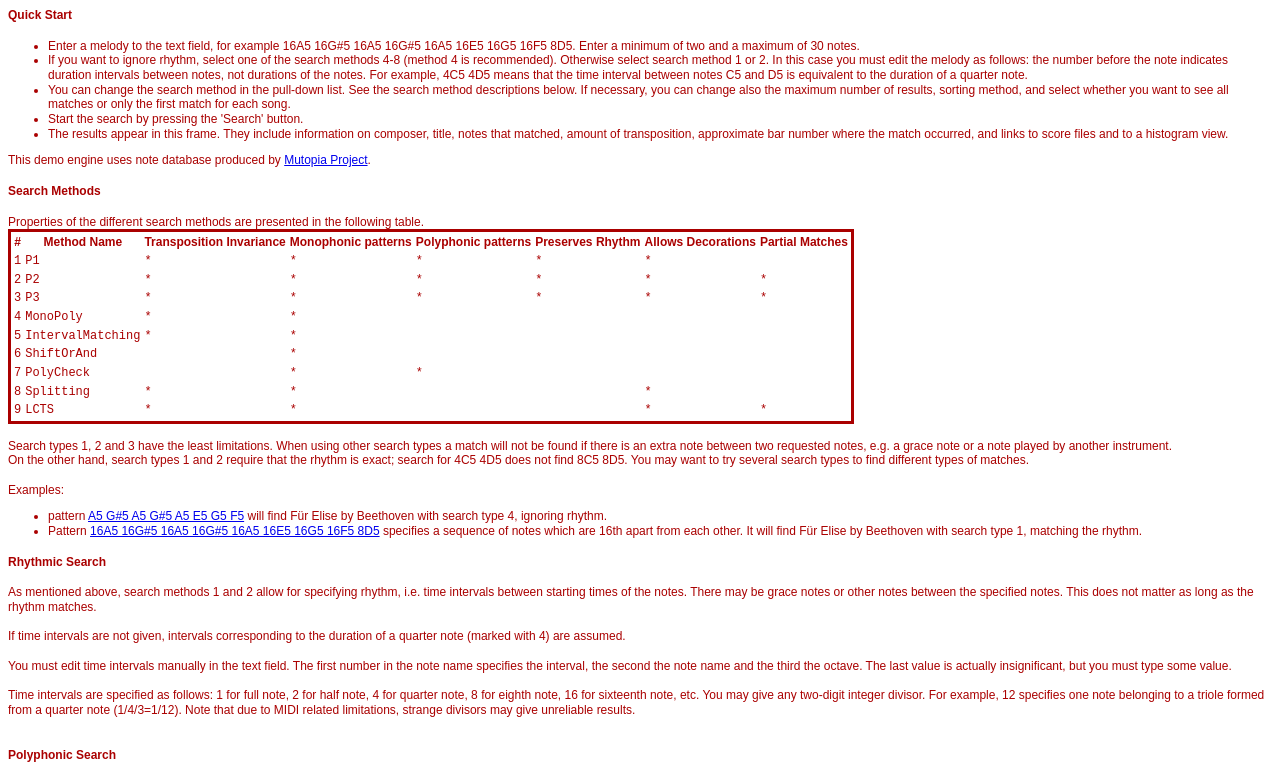
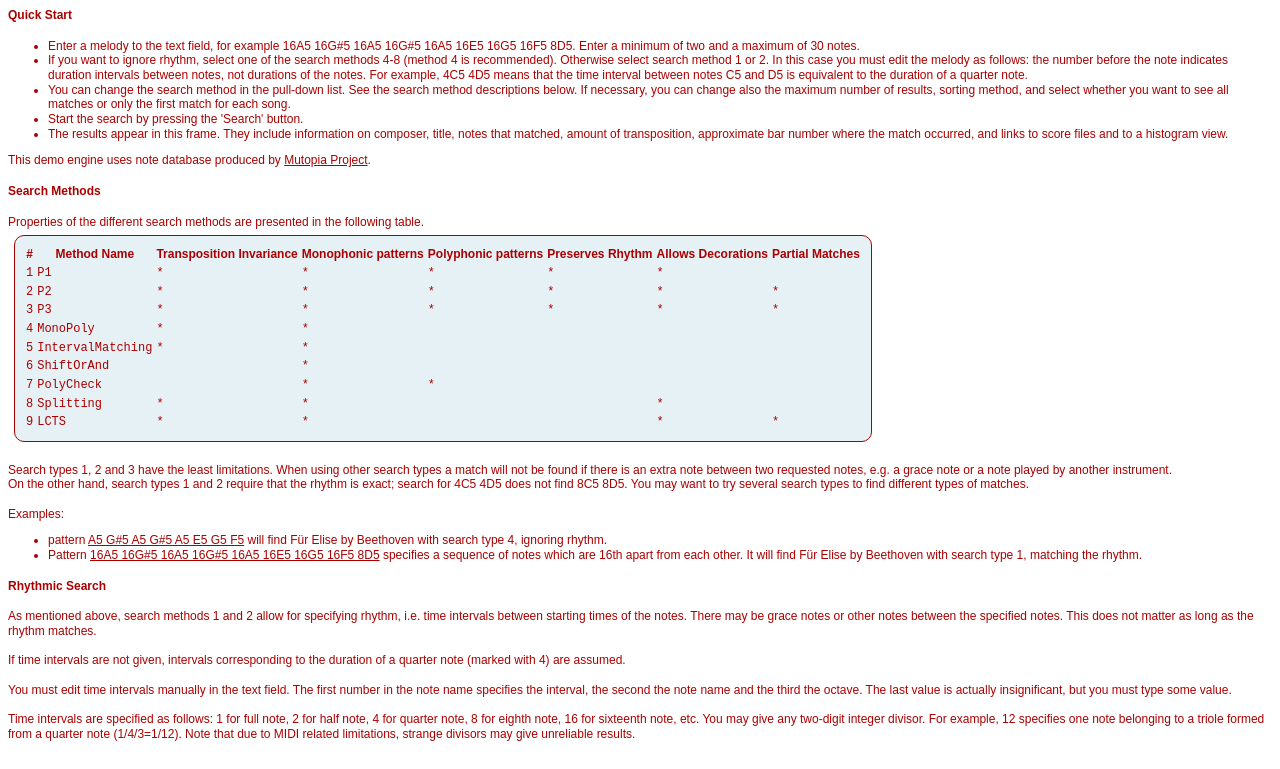
Before and after one commit to turkia/melodysearch, a plain HTML site: page public/textinfo.html in a window 1280 px wide. Shown: the top 769 px of the page. Drawn offline with Linux system fonts and the light colour scheme.

Commit message:
ui colors changed

```diff
--- a/public/styles_xml.css
+++ b/public/styles_xml.css
@@ -1,48 +1,35 @@
-body,th {
+body {
   color: #aa0000;
-  background-color: #ffffff;
   font-size: 9pt;
   line-height: 11pt;
   font-family: sans-serif;
-  font-variant: normal;
-  font-style: normal;
-}
-
-td {
-  color: #aa0000;
-  background-color: #ffffff;
-  font-size: 9pt;
-  line-height: 11pt;
-  font-family: monospace;
-  font-variant: normal;
-  font-style: normal;
 }
 
 a {
+  color: #aa0000;
   font-size: 9pt;
   line-height: 11pt;
   font-family: sans-serif;
-  font-variant: normal;
-  font-style: normal;
-}
-
-h1 {
-  color: #000000;
-  background-color: white;
-  font-weight: bold;
-  font-size: 10pt;
-  line-height: 11pt;
-  font-family: sans-serif;
-  font-variant: normal;
-  font-style: normal;
 }
 
 table {
+  border:1px solid;
+  border-radius:10px;
   font-weight: normal;
   font-size: 10pt;
   line-height: 10pt;
   font-family: sans-serif;
-  font-variant: normal;
-  font-style: normal;
-  border: solid;
+  padding: 8px;
+  margin: 6px;
+  background-color: #e6f1f6;
 }
+
+th,td {
+  color: #aa0000;
+  font-size: 9pt;
+  line-height: 11pt;
+}
+
+td {
+  font-family: monospace;
+}
--- a/public/textinfo.html
+++ b/public/textinfo.html
@@ -1,5 +1,4 @@
 <html>
-
 <head>
 <title>C-Brahms Retrieval Engine for Melody Searching</title>
 <link REL="stylesheet" HREF="styles_xml.css" TITLE="tktl">
@@ -10,35 +9,14 @@
 <h4>Quick Start</h4>
 
 <ul>
-<li>
-Enter a melody to the text field, for example 16A5 16G#5 16A5 16G#5 16A5 16E5 16G5 16F5 8D5.
-Enter a minimum of two and a maximum of 30 notes.
-</li>
-
-<li>
-If you want to ignore rhythm, select one of the search methods 4-8 (method 4 is recommended). Otherwise select search method 1 or 2.
-In this case you must edit the melody as follows: the number before the note indicates duration intervals between notes,
-not durations of the notes.
-For example, 4C5 4D5 means that the time interval between notes C5 and D5 is equivalent to the duration of a quarter note.
-</li>
-
-<li>
-You can change the search method in the pull-down list. See the search method descriptions below.
-If necessary, you can change also the maximum number of results, sorting method, and select whether
-you want to see all matches or only the first match for each song.
-</li>
-
-<li>
-Start the search by pressing the 'Search' button.
-</li>
-
-<li>
-The results appear in this frame. They include information on composer, title, notes that matched, amount of transposition, approximate bar number where the match occurred, and links to score files and to a histogram view.
-</li>
+<li>Enter a melody to the text field, for example 16A5 16G#5 16A5 16G#5 16A5 16E5 16G5 16F5 8D5. Enter a minimum of two and a maximum of 30 notes.</li>
+<li>If you want to ignore rhythm, select one of the search methods 4-8 (method 4 is recommended). Otherwise select search method 1 or 2. In this case you must edit the melody as follows: the number before the note indicates duration intervals between notes, not durations of the notes. For example, 4C5 4D5 means that the time interval between notes C5 and D5 is equivalent to the duration of a quarter note.</li>
+<li>You can change the search method in the pull-down list. See the search method descriptions below. If necessary, you can change also the maximum number of results, sorting method, and select whether you want to see all matches or only the first match for each song.</li>
+<li>Start the search by pressing the 'Search' button.</li>
+<li>The results appear in this frame. They include information on composer, title, notes that matched, amount of transposition, approximate bar number where the match occurred, and links to score files and to a histogram view.</li>
 </ul>
 
-This demo engine uses note database produced by <a href='http://www.mutopiaproject.org' target='_parent'>Mutopia Project</a>.
-<br>
+<p>This demo engine uses note database produced by <a href='http://www.mutopiaproject.org' target='_parent'>Mutopia Project</a>.</p>
 
 <h4>Search Methods</h4>
 
@@ -144,7 +122,7 @@ A: In principle, yes. Consult <a href='http://www.mutopiaproject.org/legal.html'
 Q: There is no article reference for search method 7.
 <br />
 A: This method is a simple checking method for MonoPoly algorithm (method 4). It has not been published.
-<br /><br />
+<br />
 
 </body>
 </html>
```
Also changed, not shown: public/textform.html (+0 -3 lines), 1 other file.
